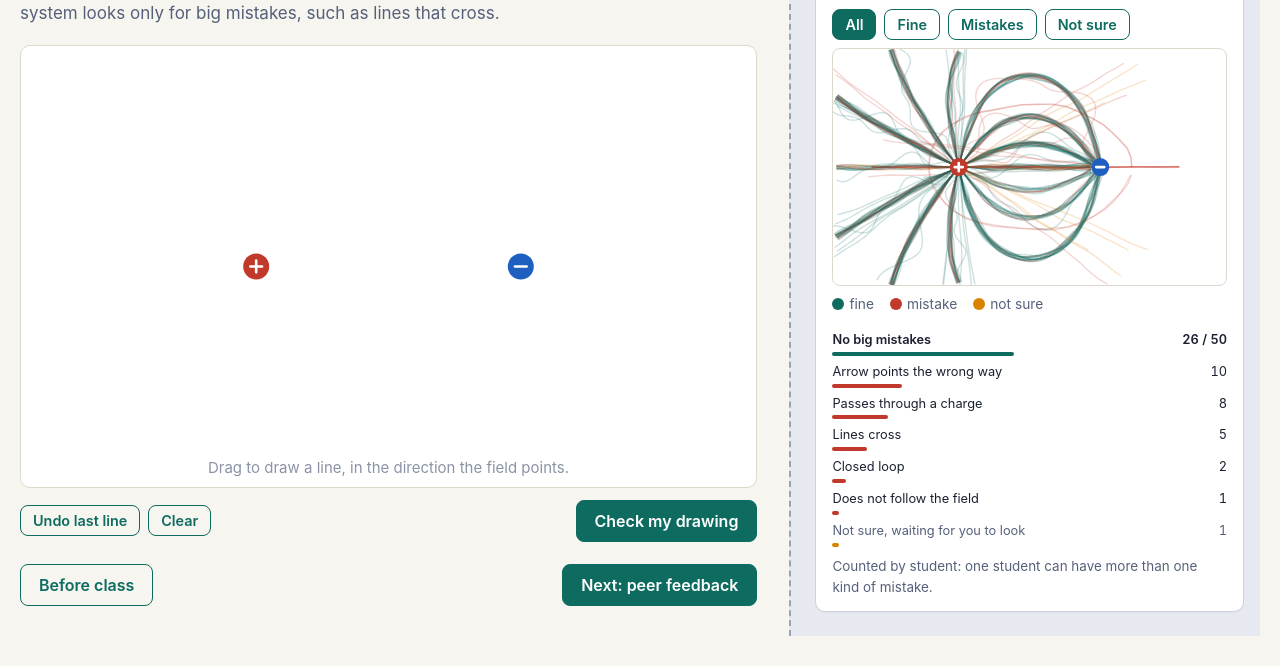
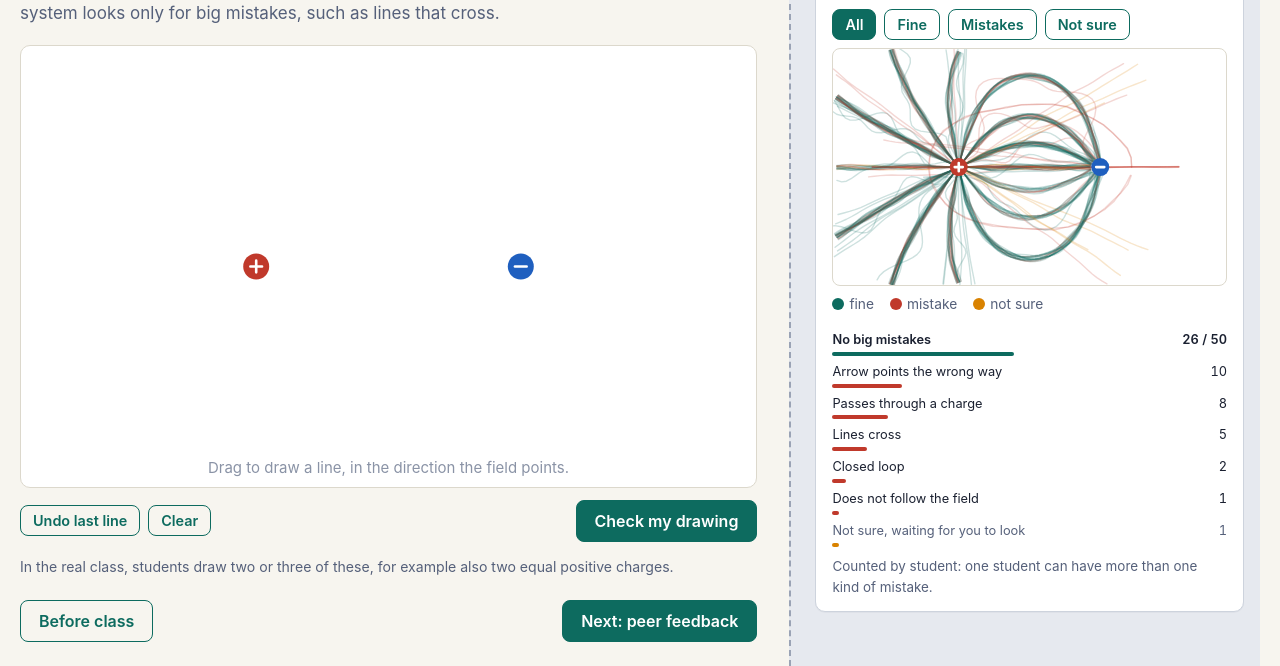
Before and after one commit to broshu/learn.phylab.uk, a plain HTML site: page public/during/index.html in a window 1280 px wide. Shown: the part 253-919 px from the top of the page. Before the commit the page ends 889 px from the top, so only its background shows below. Drawn offline with Linux system fonts and the light colour scheme.

Commit message:
In class drawing: one example in the demo, with a quiet note that a real class draws two or three
Co-Authored-By: Claude Opus 5.5 <noreply@anthropic.com>
Claude-Session: https://claude.ai/code/session_01Kmfsjb1u63zLK5rzzQ9Cz9

```diff
--- a/public/during/index.html
+++ b/public/during/index.html
@@ -121,6 +121,7 @@
       <h1>Draw the field lines</h1>
       <p class="intro">A positive and a negative charge of the same size. Draw the electric field lines around them, as many as you need to show the shape of the field. Draw each line in the direction the field points; the arrow follows your finger or mouse. When you check, the system looks only for big mistakes, such as lines that cross.</p>
       <div id="drawStudent"></div>
+      <p class="muted small" style="margin:14px 0 0">In the real class, students draw two or three of these, for example also two equal positive charges.</p>
       <div class="nav"><a class="btn ghost" href="/before/">Before class</a><button class="btn" data-next="peer">Next: peer feedback</button></div>
     </div>
     <aside class="tcol"><div class="card tcard" id="drawTeacher"></div></aside>
```
